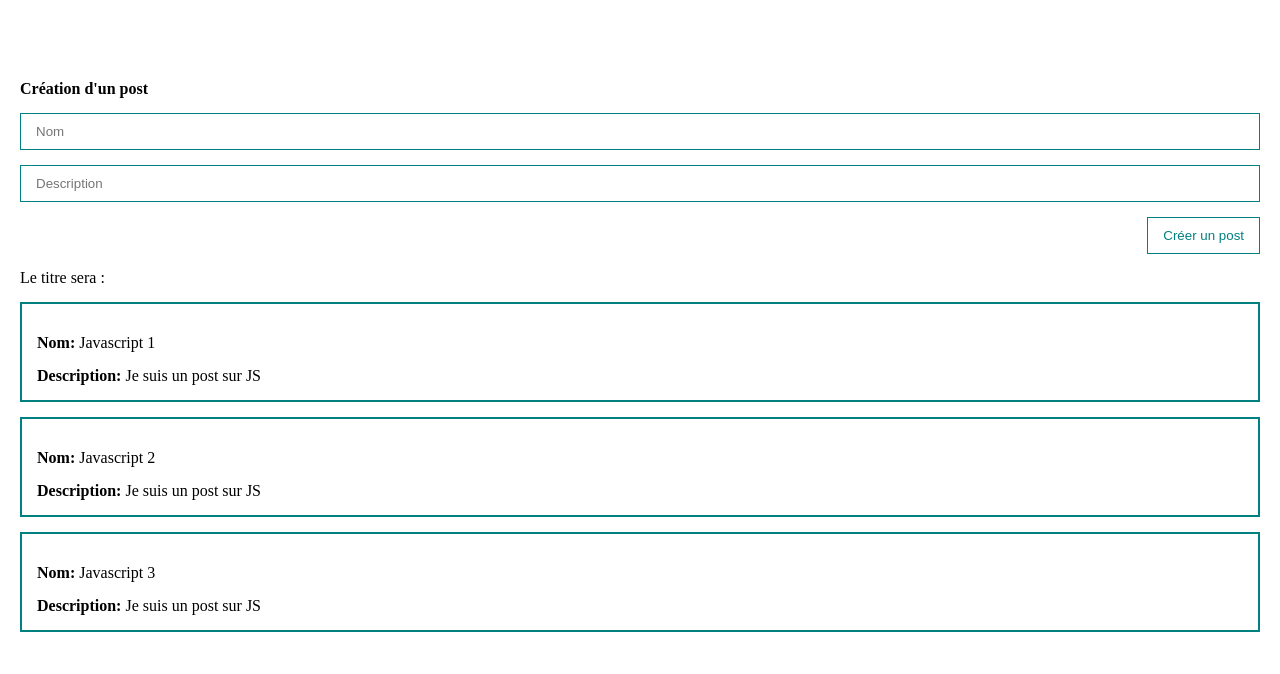
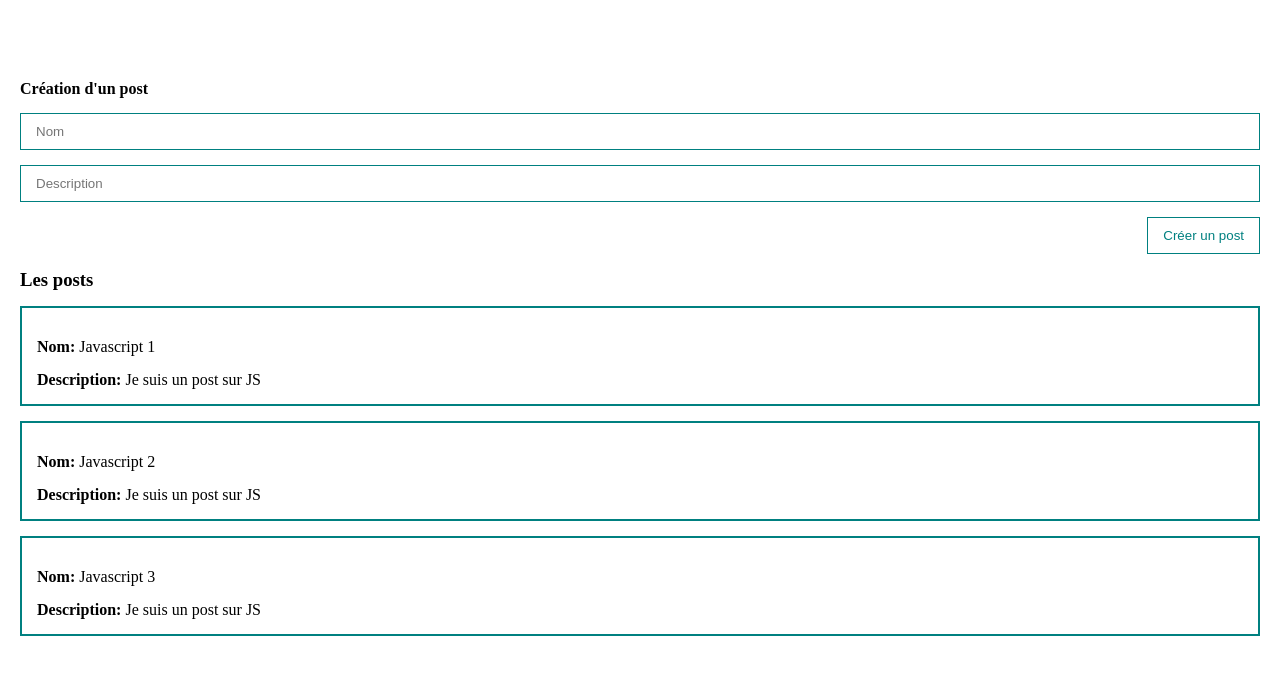
Before and after one commit to ZhannaZucher/vue3-course, a Vue app: page / in a window 1280 px wide. Shown: the top 674 px of the page. Built offline with nearby package versions, Linux system fonts and the light colour scheme.

Commit message:
code refactoring

```diff
--- a/src/App.vue
+++ b/src/App.vue
@@ -1,21 +1,18 @@
 <template>
 	<div class="app">
-		<form>
-			<h4>Création d'un post</h4>
-			<input v-bind:value="title" @input="inputTitle" class="input" type="text" placeholder="Nom">
-			<input v-bind:value="body" @input="inputBody" class="input" type="text" placeholder="Description">
-			<button class="btn" @click="createPost">Créer un post</button>
-			<p>Le titre sera : {{ title }}</p>
-		</form>
-		<div class="post" v-for="post in posts" :key="post.id">
-			<div><strong>Nom: </strong>{{ post.title }}</div>
-			<div><strong>Description: </strong>{{ post.body }}</div>
-		</div>
+		<post-form @create="createPost" />
+		<post-list :posts="posts" />
 	</div>
 </template>
 
 <script>
+import PostForm from '@/components/PostForm'
+import PostList from '@/components/PostList'
+
 export default {
+	components: {
+		PostList, PostForm
+	},
 	data() {
 		return {
 			posts: [
@@ -23,20 +20,12 @@
 				{ id: 2, title: 'Javascript 2', body: 'Je suis un post sur JS' },
 				{ id: 3, title: 'Javascript 3', body: 'Je suis un post sur JS' },
 			],
-			title: '',
-			body: ''
 		}
 	},
 	methods: {
-		createPost() {
-
+		createPost(post) {
+			this.posts.push(post)
 		},
-		inputTitle(event) {
-			this.title = event.target.value
-		},
-		inputBody(event) {
-			this.body = event.target.value
-		}
 	}
 }
 </script>
@@ -51,30 +40,4 @@
 .app {
 	padding: 20px;
 }
-
-form {
-	display: flex;
-	flex-direction: column;
-}
-
-.input {
-	width: 100%;
-	border: 1px solid teal;
-	padding: 10px 15px;
-	margin-top: 15px;
-}
-
-.btn {
-	margin-top: 15px;
-	align-self: flex-end;
-	padding: 10px 15px;
-	background: none;
-	color: teal;
-	border: 1px solid teal;
-}
-
-.post {
-	padding: 15px;
-	border: 2px solid teal;
-}
 </style>
--- /dev/null
+++ b/src/components/PostForm.vue
@@ -0,0 +1,57 @@
+<template>
+	<!--preventDefault avec $submit.prevent pour éviter le rechargement de la page-->
+	<form @submit.prevent>
+		<h4>Création d'un post</h4>
+		<input v-model="post.title" class="input" type="text" placeholder="Nom">
+		<input v-model="post.body" class="input" type="text" placeholder="Description">
+		<button class="btn" @click="createPost">Créer un post</button>
+	</form>
+</template>
+
+<script>
+export default {
+	emits: ['create'],
+	data() {
+		return {
+			post: {
+				title: '',
+				body: '',
+			}
+		}
+	},
+	methods: {
+		createPost() {
+			this.post.id = Date.now()
+			this.$emit('create', this.post)
+			//reset form
+			this.post = {
+				title: '',
+				body: ''
+			}
+		}
+	},
+}
+</script>
+
+<style scoped>
+form {
+	display: flex;
+	flex-direction: column;
+}
+
+.input {
+	width: 100%;
+	border: 1px solid teal;
+	padding: 10px 15px;
+	margin-top: 15px;
+}
+
+.btn {
+	margin-top: 15px;
+	align-self: flex-end;
+	padding: 10px 15px;
+	background: none;
+	color: teal;
+	border: 1px solid teal;
+}
+</style>
--- /dev/null
+++ b/src/components/PostItem.vue
@@ -0,0 +1,19 @@
+<template>
+	<div class="post">
+		<div><strong>Nom: </strong>{{ post.title }}</div>
+		<div><strong>Description: </strong>{{ post.body }}</div>
+	</div>
+</template>
+
+<script>
+export default {
+	props: {
+		post: {
+			type: Object,
+			required: true,
+		}
+	}
+}
+</script>
+
+<style scoped></style>
--- /dev/null
+++ b/src/components/PostList.vue
@@ -0,0 +1,30 @@
+<template>
+
+	<div>
+		<h3>Les posts</h3>
+	</div>
+	<post-item class="post" v-for="post in posts" :key="post.id" :post="post" />
+</template>
+
+<script>
+import PostItem from './PostItem.vue';
+
+export default {
+	components: {
+		PostItem
+	},
+	props: {
+		posts: {
+			type: Array,
+			required: true
+		}
+	}
+}
+</script>
+
+<style scoped>
+.post {
+	padding: 15px;
+	border: 2px solid teal;
+}
+</style>
```
